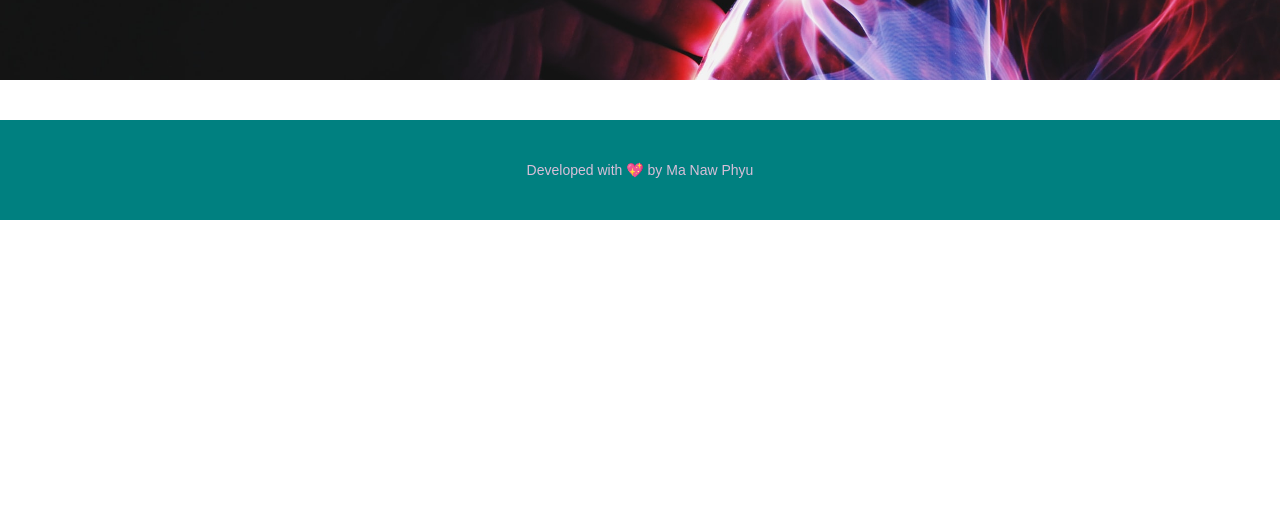
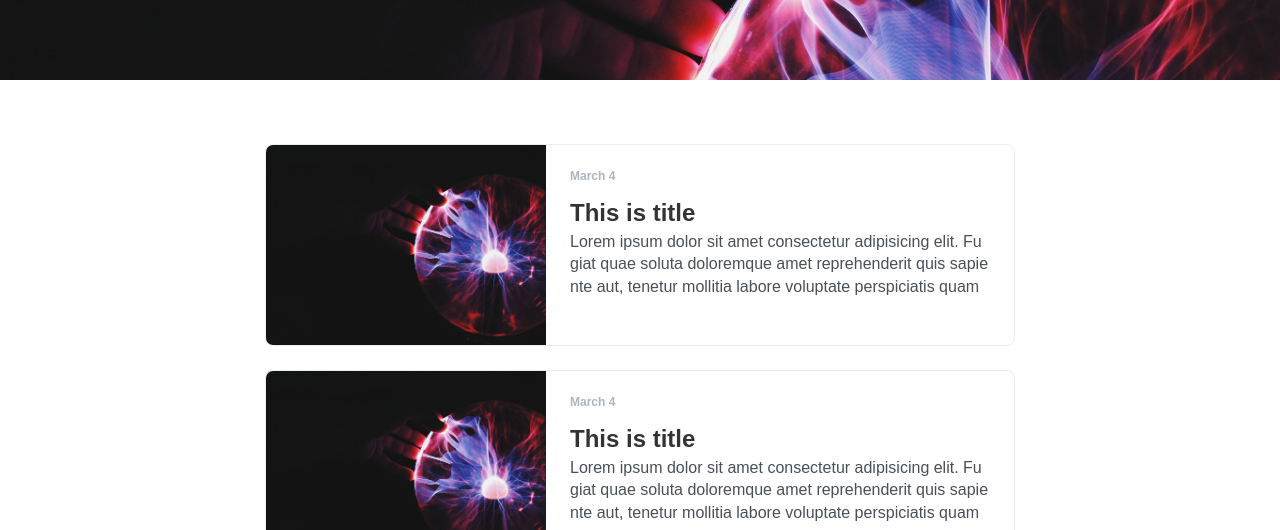
Before and after one commit to myo-thi-ri/project_blog_nodejs_js, a plain HTML site: page proj_blog_app/index.html in a window 1280 px wide. Shown: the part 270-800 px from the top of the page. Drawn offline with Linux system fonts and the light colour scheme.

Commit message:
Add css property to add list of posts.

```diff
--- a/proj_blog_app/index.html
+++ b/proj_blog_app/index.html
@@ -19,7 +19,38 @@
         </header>
     </div>
     <div class="main">
-        <div class="main-container blog-posts"></div>
+        <div class="main-container blog-posts">
+            <div class="post">
+                <div class="post-image"></div>
+                <div class="post-content">
+                    <div class="post-date">
+                        March 4
+                    </div>
+                    <div class="post-title">
+                        <h4>This is title</h4>
+                    </div>
+                    <div class="post-text">
+                        <p>Lorem ipsum dolor sit amet consectetur adipisicing elit. Fugiat quae soluta doloremque amet reprehenderit quis sapiente aut, tenetur mollitia labore voluptate perspiciatis quam nisi eveniet? Inventore assumenda voluptatem quibusdam similique.</p>
+                    </div>
+                </div>
+            </div>
+            <div class="post">
+                <div class="post-image"></div>
+                <div class="post-content">
+                    <div class="post-date">
+                        March 4
+                    </div>
+                    <div class="post-title">
+                        <h4>This is title</h4>
+                    </div>
+                    <div class="post-text">
+                        <p>Lorem ipsum dolor sit amet consectetur adipisicing elit. Fugiat quae soluta doloremque amet reprehenderit
+                            quis sapiente aut, tenetur mollitia labore voluptate perspiciatis quam nisi eveniet? Inventore assumenda
+                            voluptatem quibusdam similique.</p>
+                    </div>
+                </div>
+            </div>
+        </div>
     </div>
     <footer>
         <p>Developed with 💖 by Ma Naw Phyu</p>
--- a/proj_blog_app/style/style.css
+++ b/proj_blog_app/style/style.css
@@ -45,10 +45,85 @@ header {
   background-size: cover;
 }
 
+.main {
+  display: flex;
+  justify-content: center;
+  align-items: center;
+  margin-top: 40px;
+}
+
+.main-container {
+  /*background-color: tomato;*/
+  max-width: 750px;
+  min-width: 600px;
+  width: 100%;
+  padding: 0px 16px 24px 16px;
+}
+
+.post {
+  display: flex;
+  border: 1px solid #eaecee;
+  border-radius: 8px;
+  min-height: 200px;
+  margin-top: 24px;
+  overflow: hidden;
+}
+
+.post:hover {
+  transform: translate3d(0, -5px, 0);
+  box-shadow: 0 2rem 5rem 0 rgba(0, 0, 0, 0.1);
+}
+
+.post-image {
+  /*background-color: yellow;*/
+  flex-basis: 40%;
+  background-size: cover;
+  background-position: center;
+  background-image: url(/proj_blog_app/assets/banner.jpeg);
+}
+
+.post-content {
+  /*background-color: teal;*/
+  flex-basis: 60%;
+  padding: 24px;
+  flex-shrink: 1;
+}
+
+.post-date {
+  color: #adb5bd;
+  font-size: 12px;
+  font-weight: 600;
+}
+
+.post-title {
+  font-size: 1.5em;
+  padding-top: 16px;
+  padding-bottom: 4px;
+  color: #333;
+}
+
+.post-title h4 {
+  margin: 0;
+}
+
+.post-text {
+  max-height: 65px;
+  overflow: hidden;
+}
+
+.post-text p {
+  font-size: 1rem;
+  font-weight: 400;
+  line-height: 1.4;
+  color: #495057;
+  margin: 0;
+  word-break: break-all;
+}
+
 footer {
   min-height: 100px;
-  background-color: teal;
-  color: thistle;
+  background-color: #eaecee70;
+  color: #929eaa;
   display: flex;
   justify-content: center;
   align-items: center;
```
